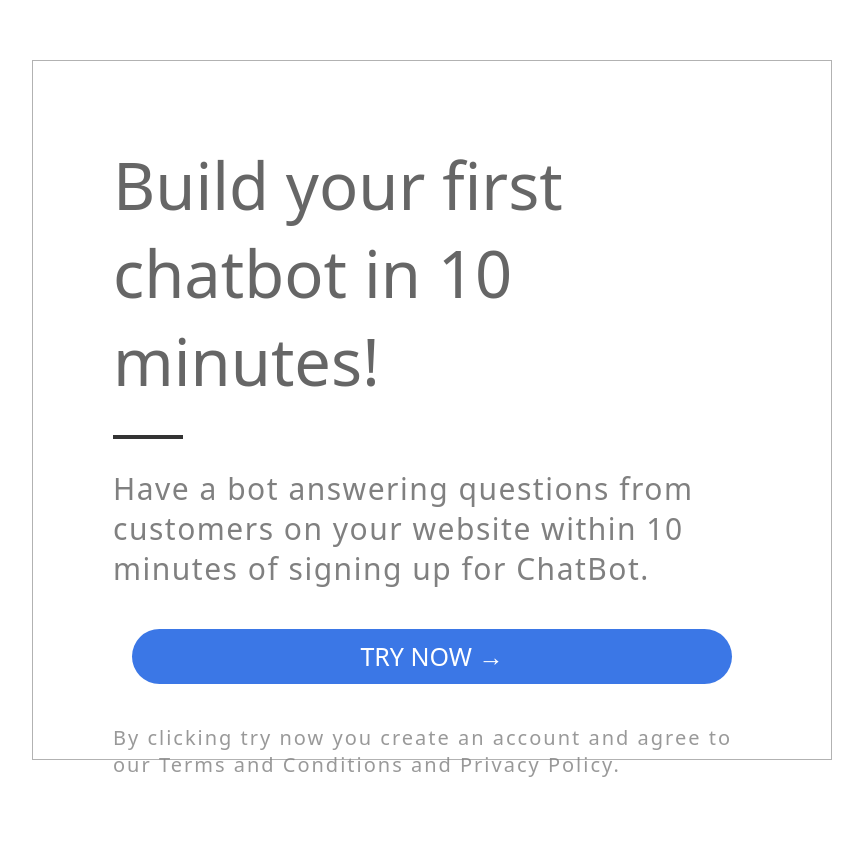
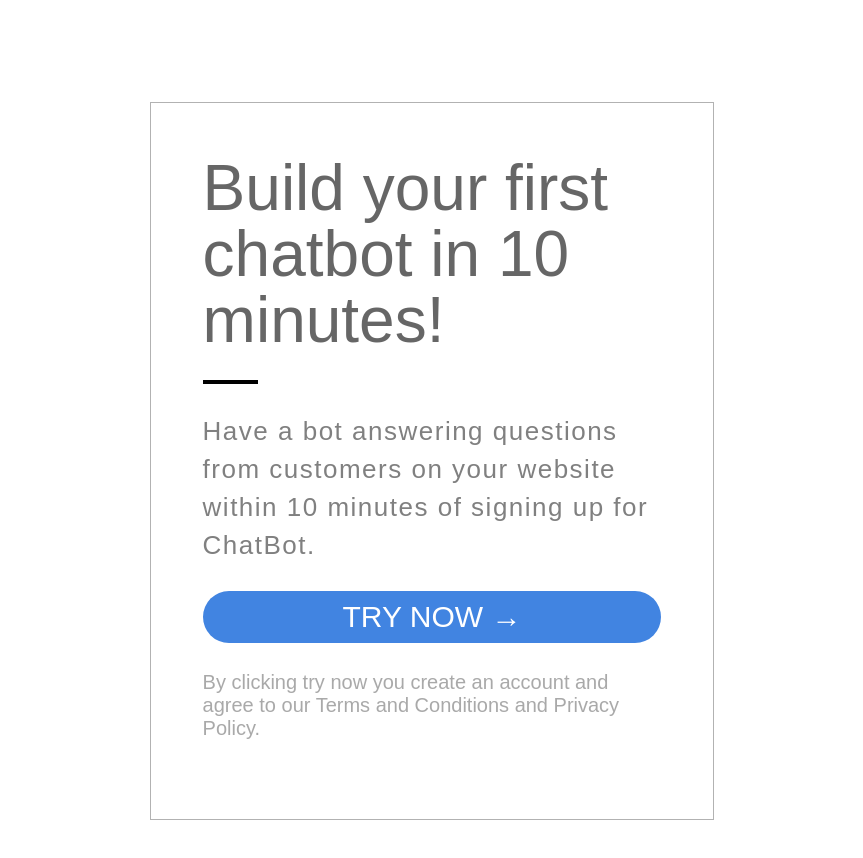
Before and after one commit to SiyaShikha/html-css-chatbot, a plain HTML site: page index.html in a window 1280 px wide. Shown: the whole page, without its empty margins (208-1071 px from the left). Before the commit the page ends 820 px from the top, so only its background shows below. Drawn offline with Linux system fonts and the light colour scheme.

Commit message:
restructured the chatbot page

```diff
--- a/index.html
+++ b/index.html
@@ -1,60 +1,51 @@
 <!DOCTYPE html>
-<html lang="en">
+<html>
   <head>
     <title>Chatbot</title>
     <style>
       * {
         margin: 0px;
         padding: 0px;
-        font-family: system-ui;
+        font-family: sans-serif;
+        box-sizing: border-box;
+        font-weight: 100;
+        margin-bottom: 6%;
       }
       #chatbot {
-        width: 800px;
-        height: 700px;
+        width: 44%;
         border: 1px solid rgba(0, 0, 0, 30%);
-        margin: 60px auto;
-        padding: 80px;
-        box-sizing: border-box;
+        margin: 8% auto;
+        padding: 4%;
       }
       #heading {
-        font-size: 65px;
-        font-weight: 300;
+        font-size: 64px;
+        line-height: 66px;
         color: rgba(0, 0, 0, 60%);
       }
       .content {
-        font-size: 30px;
-        font-weight: 200;
+        font-size: 26px;
+        line-height: 38px;
+        letter-spacing: 1.5px;
         color: grey;
-        line-height: 40px;
-        letter-spacing: 1.5px;
       }
       #separator {
-        width: 70px;
-        border-top: 4px solid rgba(0, 0, 0, 80%);
-        margin: 30px 0px;
+        width: 12%;
+        border-top: 4px solid black;
       }
       .button {
-        width: 600px;
-        height: 55px;
-        margin: 40px auto;
-        background-color: rgba(38, 105, 228, 90%);
-        border-radius: 30px;
-        box-sizing: border-box;
-        text-align: center;
-        padding-top: 10px;
-      }
-      .button > a {
+        display: block;
         text-decoration: none;
         text-transform: uppercase;
-        font-size: 25px;
+        font-size: 30px;
+        background-color: #4184e1;
         color: white;
-        font-weight: 300;
+        border-radius: 30px;
+        padding: 2%;
+        text-align: center;
       }
       #terms-conditions {
         font-size: 20px;
-        font-weight: 200;
-        color: rgba(128, 128, 128, 80%);
-        letter-spacing: 2px;
+        color: rgba(128, 128, 128, 68%);
       }
     </style>
   </head>
@@ -63,11 +54,14 @@
       <section id="chatbot">
         <h1 id="heading">Build your first chatbot in 10 minutes!</h1>
         <div id="separator"></div>
+
         <p class="content">
           Have a bot answering questions from customers on your website within
           10 minutes of signing up for ChatBot.
         </p>
-        <div class="button"><a href="#">try now &rarr;</a></div>
+
+        <a class="button" href="#">try now &rarr;</a>
+
         <p id="terms-conditions">
           By clicking try now you create an account and agree to our Terms and
           Conditions and Privacy Policy.
```
